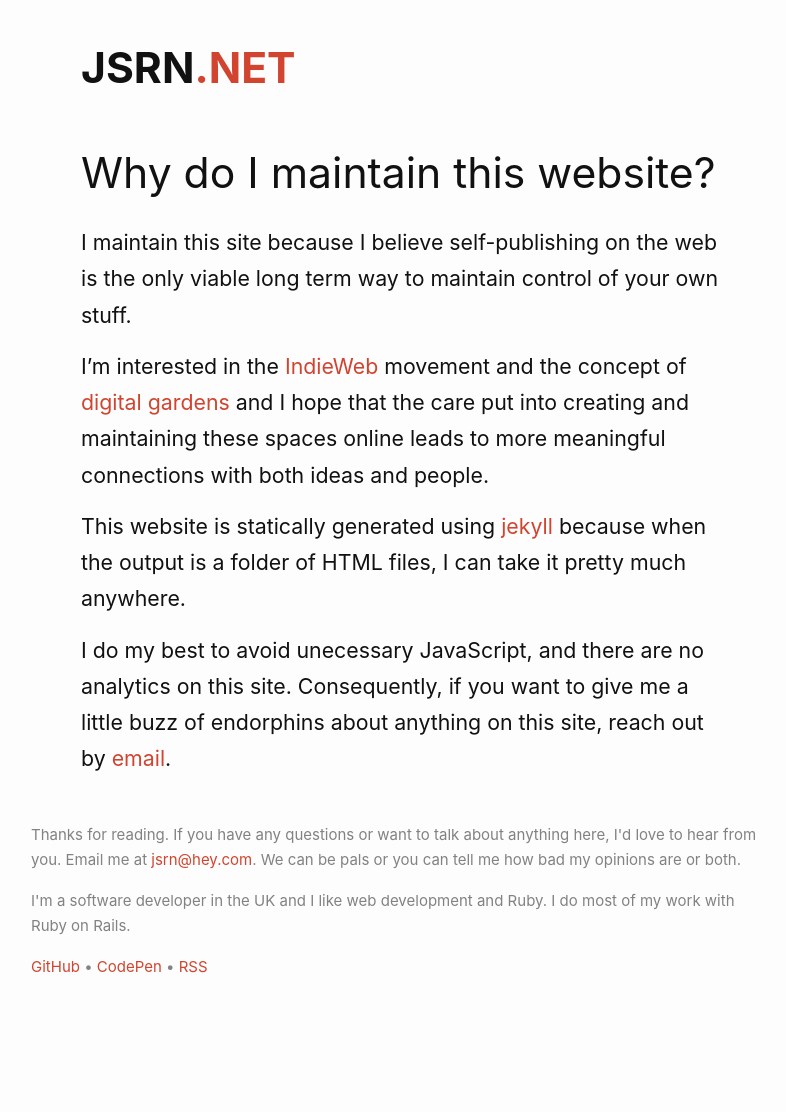
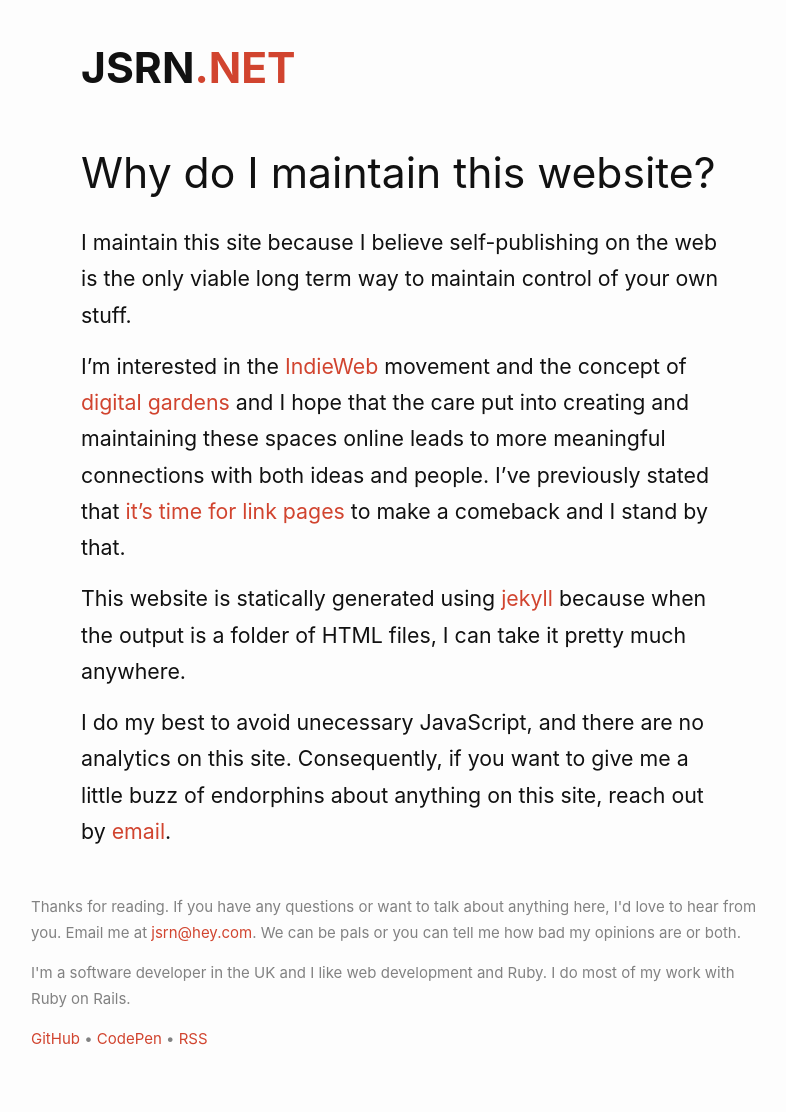
Before and after one commit to jsrn/jsrn.github.io, a Jekyll site: the page built from why.md, in a window 1280 px wide. Shown: the whole page, without its empty margins (239-1025 px from the left). Built offline with Jekyll 4.4.1, drawn with Linux system fonts in a browser that asks for light colours; before the commit the page ends 1039 px from its top, so only the background shows below that.

Commit message:
time for link pages

```diff
--- a/why.md
+++ b/why.md
@@ -7,7 +7,7 @@ title: Why do I maintain this website?
 
 I maintain this site because I believe self-publishing on the web is the only viable long term way to maintain control of your own stuff.
 
-I'm interested in the [IndieWeb](https://indieweb.org/) movement and the concept of [digital gardens](https://joelhooks.com/digital-garden) and I hope that the care put into creating and maintaining these spaces online leads to more meaningful connections with both ideas and people.
+I'm interested in the [IndieWeb](https://indieweb.org/) movement and the concept of [digital gardens](https://joelhooks.com/digital-garden) and I hope that the care put into creating and maintaining these spaces online leads to more meaningful connections with both ideas and people. I've previously stated that [it's time for link pages](/miscellaneous/2019/02/27/its-time-for-link-pages.html) to make a comeback and I stand by that.
 
 This website is statically generated using [jekyll](https://jekyllrb.com/) because when the output is a folder of HTML files, I can take it pretty much anywhere.
 
```
